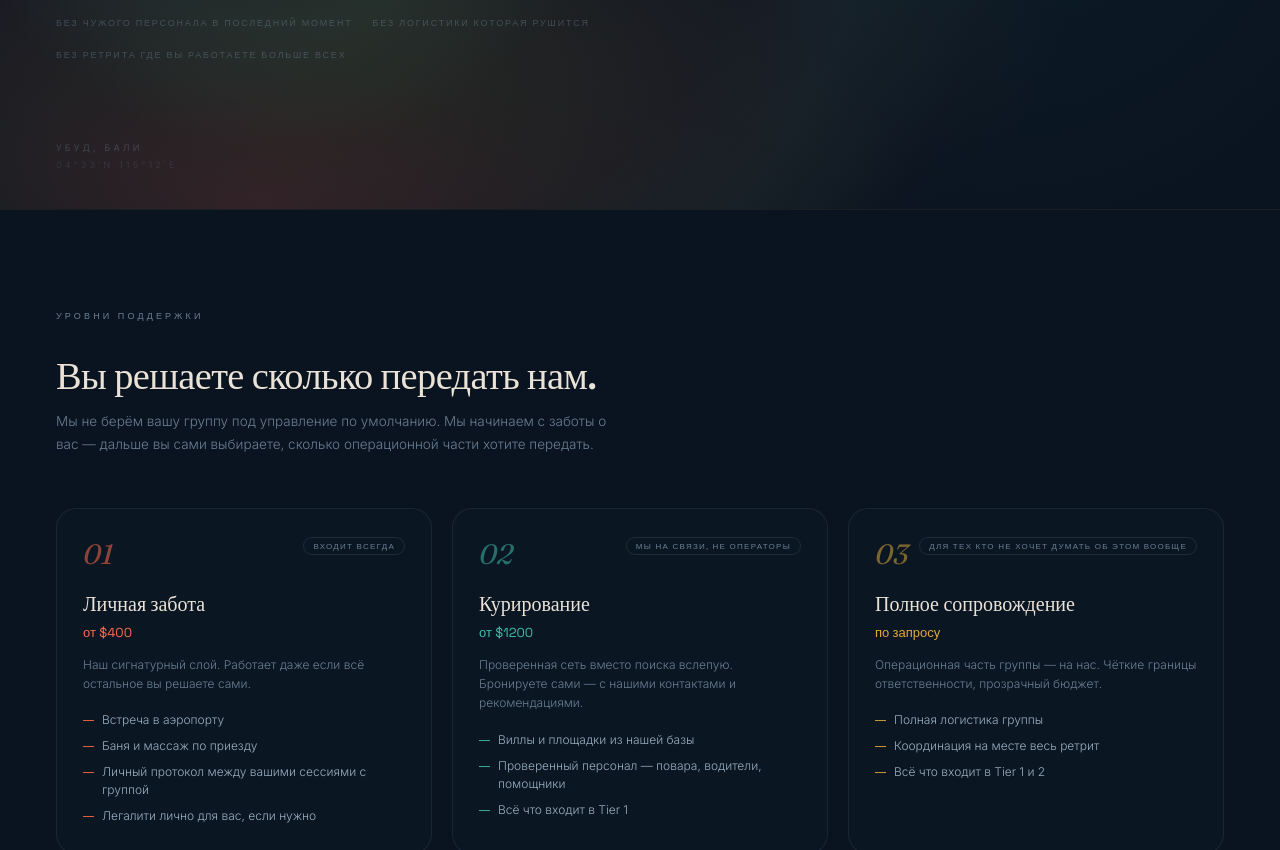
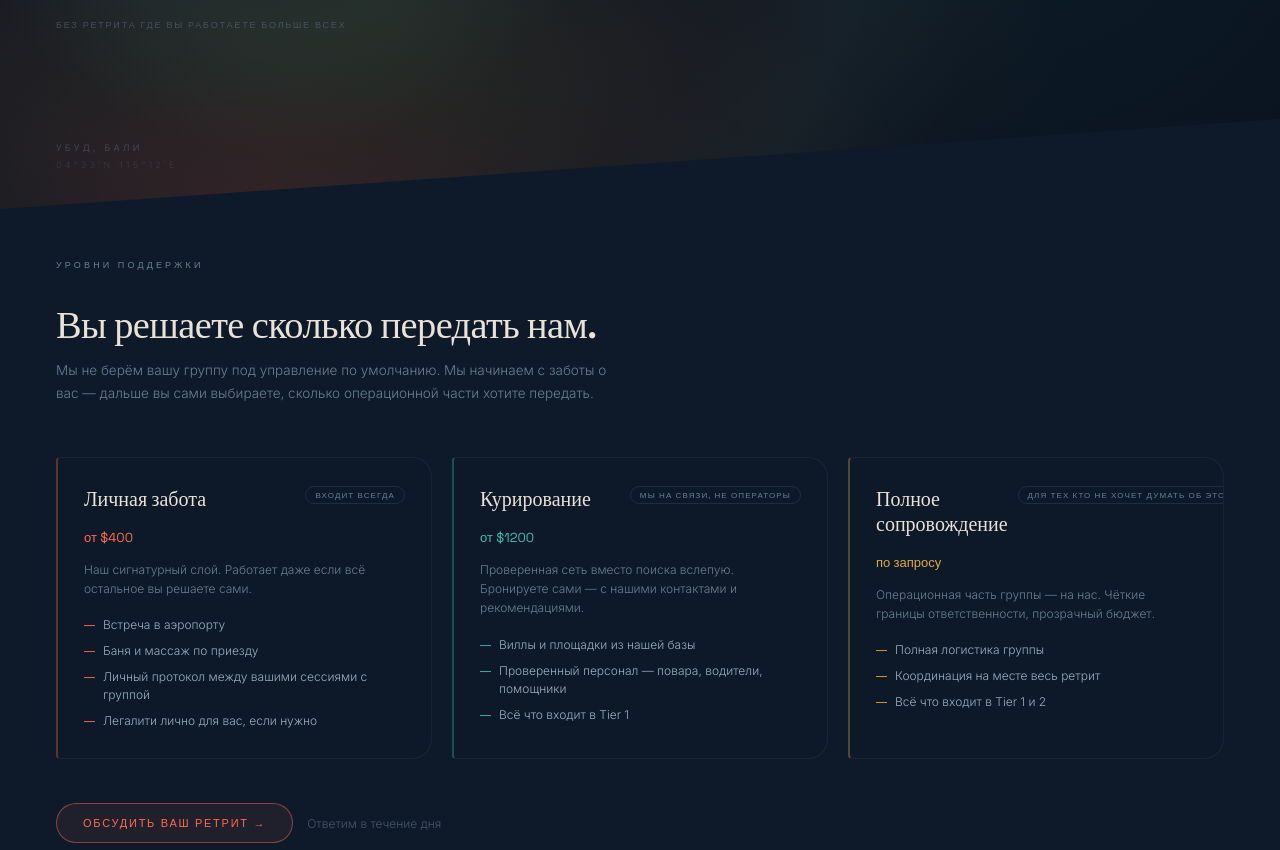
Before and after one commit to i11umeretreat-spec/illume-web, a React (Vite) app: page / in a window 1280 px wide. Shown: the part 591-1441 px from the top of the page. Built offline with nearby package versions, Linux system fonts and the light colour scheme.

Commit message:
Warmer typography: lighter headline weight, diagonal section divider (Tiers), session notes for next steps

```diff
--- a/src/App.jsx
+++ b/src/App.jsx
@@ -618,12 +618,12 @@ function Hero({onStart,isMobile}){
         {/* Диагноз — их реальность */}
         <div style={{...anim(0),marginBottom:isMobile?28:36}}>
           <div style={{
-            fontFamily:"'Fraunces',serif",fontWeight:600,fontStyle:"normal",
+            fontFamily:"'Fraunces',serif",fontWeight:400,fontStyle:"normal",
             fontSize:isMobile?"clamp(32px,8.4vw,46px)":"clamp(42px,4.4vw,66px)",
             letterSpacing:"-0.02em",color:C.t,lineHeight:1.06,
           }}>
             Пока вы ведёте группу —<br/>
-            <span style={{color:C.p}}>мы заботимся о вас.</span>
+            <span style={{color:C.p}}>мы заботимся о вас</span>
           </div>
         </div>
 
@@ -1618,9 +1618,14 @@ function Tiers({isMobile}){
 
   return(
     <section ref={ref} style={{
-      padding:isMobile?"72px 20px 80px":"100px 56px 120px",
-      borderTop:`1px solid ${C.gold}14`,
+      position:"relative",
+      padding:isMobile?"96px 20px 80px":"140px 56px 120px",
       boxSizing:"border-box",
+      background:C.surf,
+      clipPath:isMobile
+        ?"polygon(0 40px, 100% 0, 100% 100%, 0 100%)"
+        :"polygon(0 90px, 100% 0, 100% 100%, 0 100%)",
+      marginTop:isMobile?"-40px":"-90px",
     }}>
       <div style={{
         opacity:mounted?1:0,
@@ -1658,46 +1663,53 @@ function Tiers({isMobile}){
       }}>
         {TIERS.map((t,i)=>{
           const hov = hovT===i;
+          // Асимметричный въезд: слева / снизу-крупнее / справа
+          const fromX = i===0?-36:i===2?36:0;
+          const fromY = i===1?34:14;
+          const delay = i===0?0:i===1?160:80;
+          const dur = i===1?900:760;
           return(
             <div key={i}
               onMouseEnter={()=>setHovT(i)}
               onMouseLeave={()=>setHovT(null)}
               style={{
                 opacity:mounted?1:0,
-                transform:mounted?"translateY(0)":"translateY(28px)",
-                transition:`opacity 800ms ${EASE} ${i*120}ms, transform 800ms ${EASE} ${i*120}ms, border-color 300ms ease`,
-                border:`1px solid ${hov?t.accent+"66":C.dim+"26"}`,
-                borderRadius:20,
+                transform:mounted
+                  ?"translate(0,0)"
+                  :`translate(${fromX}px,${fromY}px)`,
+                transition:`opacity ${dur}ms ${EASE} ${delay}ms, transform ${dur}ms ${EASE} ${delay}ms, border-color 300ms ease, background 300ms ease`,
+                position:"relative",
+                borderTop:`1px solid ${hov?t.accent+"77":C.dim+"22"}`,
+                borderRight:`1px solid ${hov?t.accent+"77":C.dim+"22"}`,
+                borderBottom:`1px solid ${hov?t.accent+"77":C.dim+"22"}`,
+                borderLeft:`2px solid ${t.accent}${hov?"CC":"55"}`,
+                borderRadius:"4px 20px 20px 4px",
                 padding:isMobile?"24px 22px":"28px 26px",
                 background:hov?`${t.accent}0A`:`${C.surf}66`,
+                overflow:"hidden",
               }}
             >
               <div style={{
                 display:"flex",justifyContent:"space-between",alignItems:"flex-start",
-                marginBottom:20,
+                marginBottom:18,
               }}>
-                <span style={{
-                  fontFamily:"'Fraunces',serif",fontWeight:400,fontStyle:"italic",
-                  fontSize:28,color:t.accent+"88",
+                <div style={{
+                  fontFamily:"'Fraunces',serif",fontWeight:500,fontSize:20,
+                  color:C.t,
                 }}>
-                  {t.n}
-                </span>
+                  {t.name}
+                </div>
                 <span style={{
                   fontFamily:"'Space Grotesk',sans-serif",fontSize:8,
-                  letterSpacing:"0.16em",color:C.dim,textTransform:"uppercase",
+                  letterSpacing:"0.14em",color:C.dim,textTransform:"uppercase",
                   border:`1px solid ${C.dim}33`,borderRadius:100,
-                  padding:"3px 9px",textAlign:"right",
+                  padding:"3px 9px",textAlign:"right",whiteSpace:"nowrap",
+                  flexShrink:0,marginLeft:10,
                 }}>
                   {t.tag}
                 </span>
               </div>
 
-              <div style={{
-                fontFamily:"'Fraunces',serif",fontWeight:500,fontSize:20,
-                color:C.t,marginBottom:8,
-              }}>
-                {t.name}
-              </div>
               <div style={{
                 fontFamily:"'Space Grotesk',sans-serif",fontSize:13,
                 color:t.accent,marginBottom:14,
```
Also changed, not shown: 1 other file (tests, documents, lock files or other folders).
